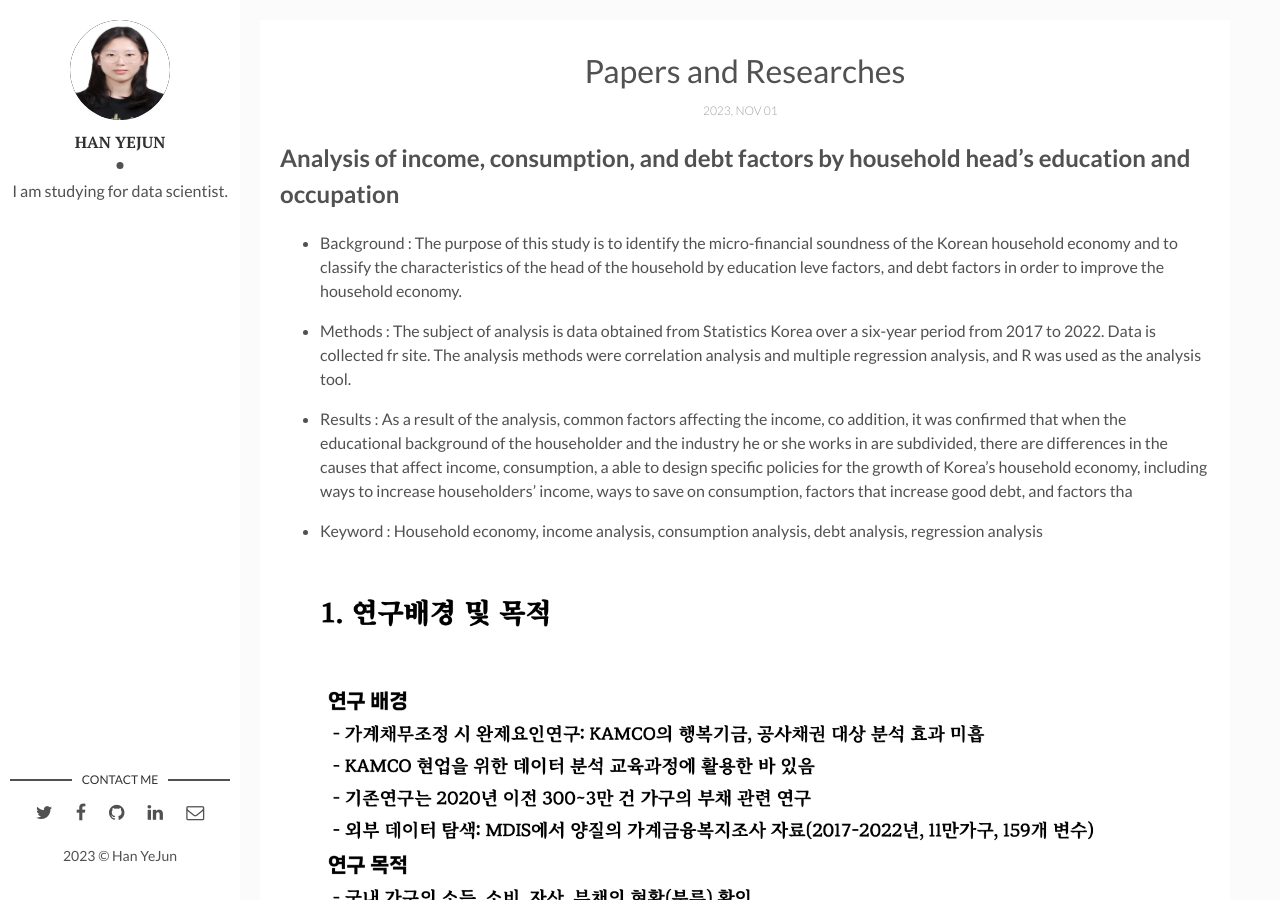
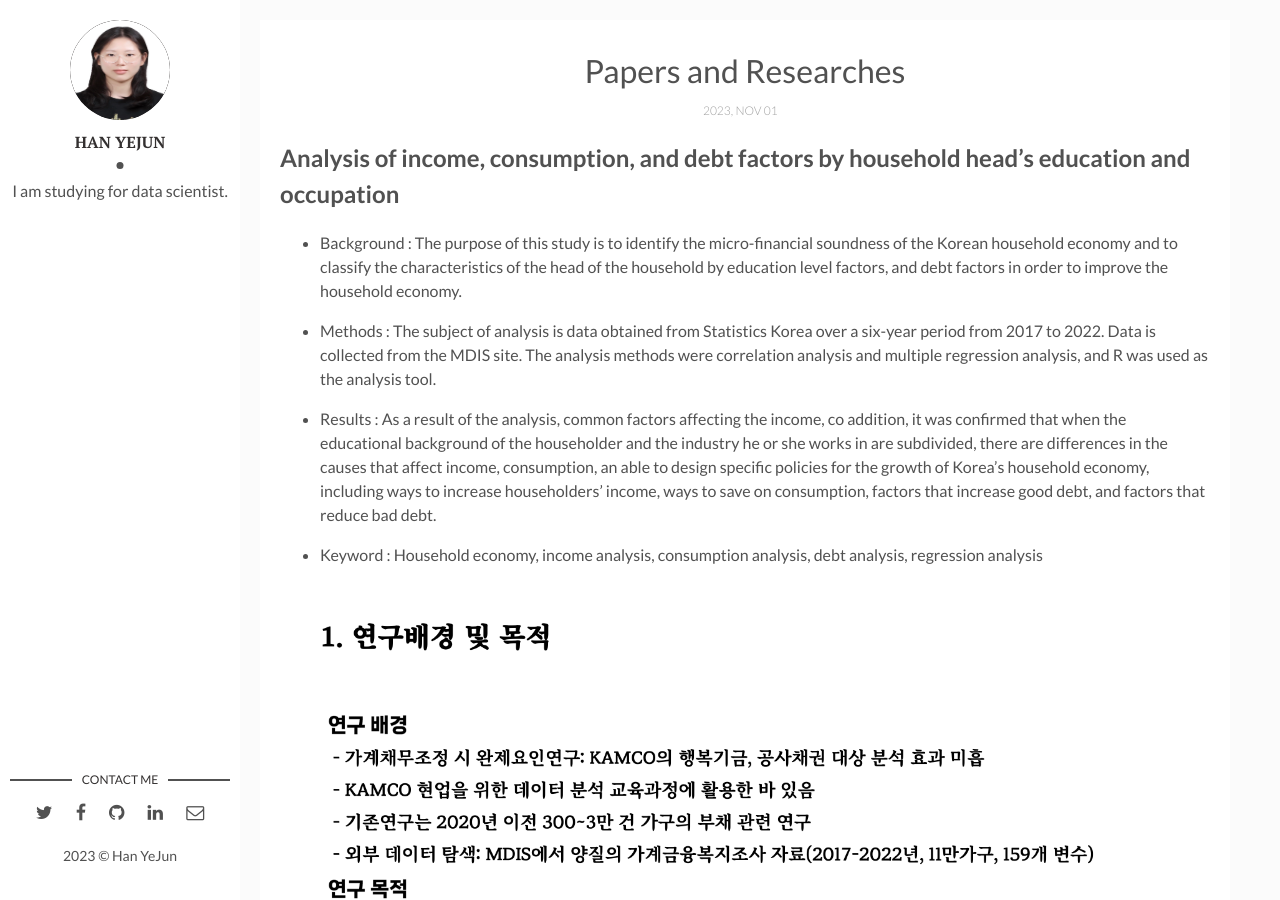
Before and after one commit to han-yejun/han-yejun.github.io, a Jekyll site: the page built from _posts/2022-11-01-papers-researches.markdown, in a window 1280 px wide and 900 px high. Built offline with Jekyll 4.4.1, drawn with Linux system fonts in a browser that asks for light colours.

Commit message:
Update 2022-11-01-papers-researches.markdown
오타 수정

```diff
--- a/_posts/2022-11-01-papers-researches.markdown
+++ b/_posts/2022-11-01-papers-researches.markdown
@@ -10,14 +10,11 @@ tags: [paper, study, research, thesis] # add tag
 
 ## Analysis of income, consumption, and debt factors by household head’s education and occupation
 
-- Background : The purpose of this study is to identify the micro-financial soundness of the Korean household economy and to classify the characteristics of the head of the household by education leve
-factors, and debt factors in order to improve the household economy.
+- Background : The purpose of this study is to identify the micro-financial soundness of the Korean household economy and to classify the characteristics of the head of the household by education level factors, and debt factors in order to improve the household economy.
 
-- Methods : The subject of analysis is data obtained from Statistics Korea over a six-year period from 2017 to 2022. Data is collected fr
-site. The analysis methods were correlation analysis and multiple regression analysis, and R was used as the analysis tool.
+- Methods : The subject of analysis is data obtained from Statistics Korea over a six-year period from 2017 to 2022. Data is collected from the MDIS site. The analysis methods were correlation analysis and multiple regression analysis, and R was used as the analysis tool.
 
-- Results : As a result of the analysis, common factors affecting the income, co addition, it was confirmed that when the educational background of the householder and the industry he or she works in are subdivided, there are differences in the causes that affect income, consumption, a
-able to design specific policies for the growth of Korea's household economy, including ways to increase householders' income, ways to save on consumption, factors that increase good debt, and factors tha
+- Results : As a result of the analysis, common factors affecting the income, co addition, it was confirmed that when the educational background of the householder and the industry he or she works in are subdivided, there are differences in the causes that affect income, consumption, an able to design specific policies for the growth of Korea's household economy, including ways to increase householders' income, ways to save on consumption, factors that increase good debt, and factors that reduce bad debt.
 
 - Keyword : Household economy, income analysis, consumption analysis, debt analysis, regression analysis
 
```
